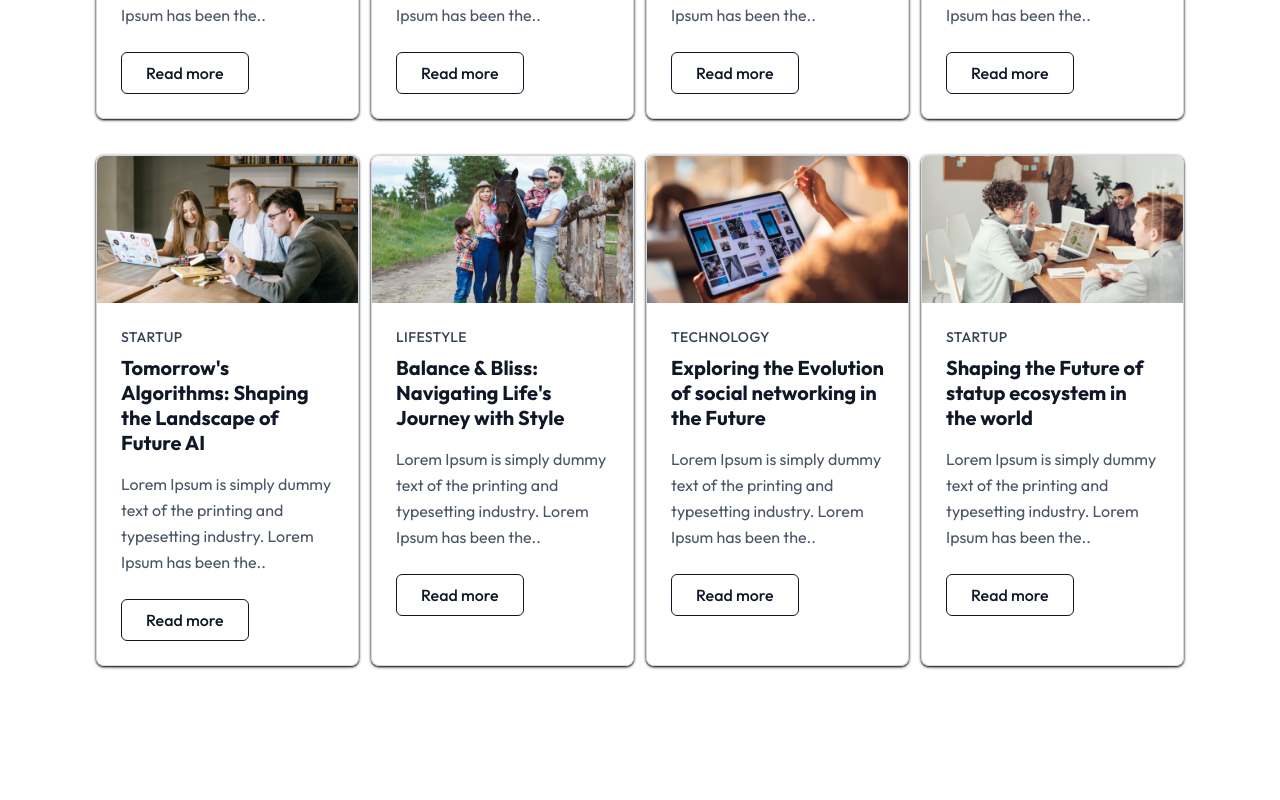
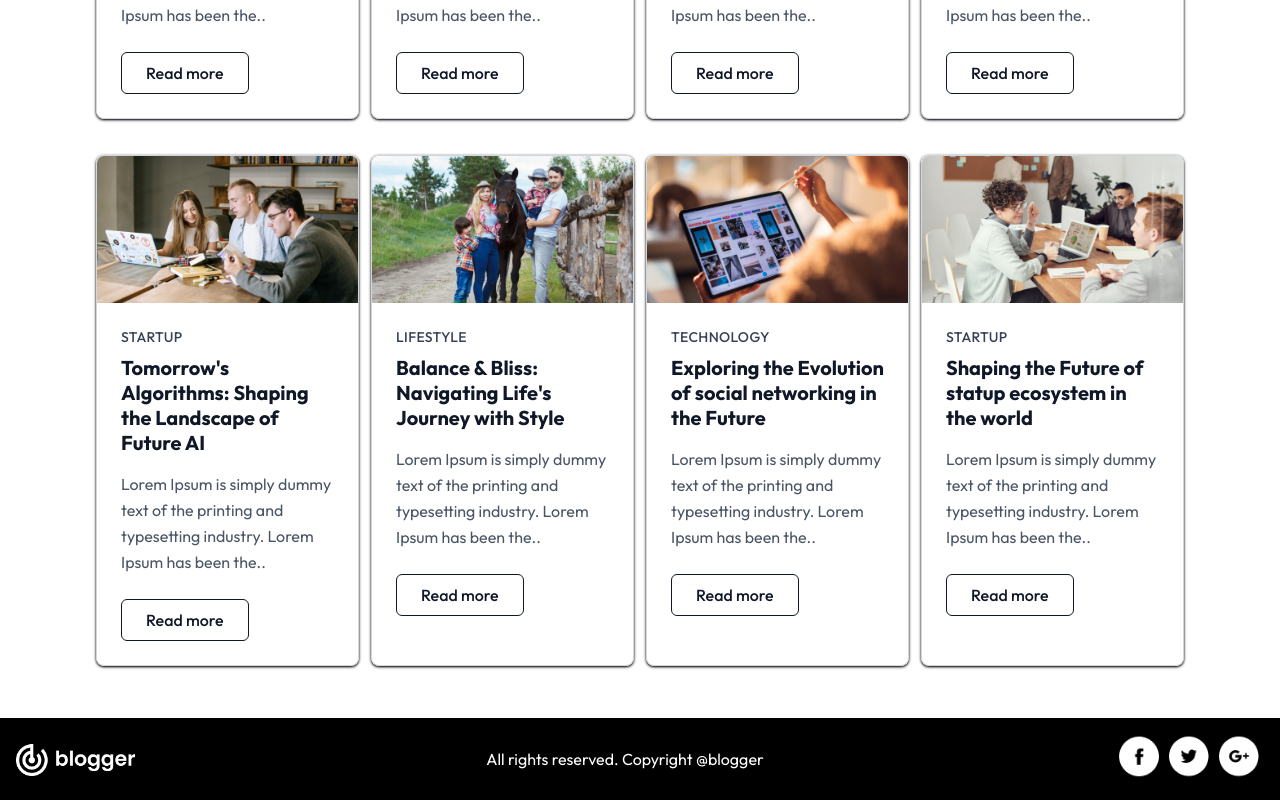
Before and after one commit to Thushan2002/blogg-next-js, a Next.js app in the folder blog-app/: page / in a window 1280 px wide. Shown: the part 1886-2686 px from the top of the page. Before the commit the page ends 2604 px from the top, so only its background shows below. Built offline with nearby package versions, Linux system fonts and the light colour scheme.

Commit message:
feat: footer section added

```diff
--- a/blog-app/app/page.js
+++ b/blog-app/app/page.js
@@ -1,12 +1,16 @@
 import BlogItem from "@/components/BlogItem";
 import { BlogList } from "@/components/BlogList";
+import Footer from "@/components/Footer";
 import Header from "@/components/Header";
 
 export default function Home() {
   return (
-    <div className="p-5 md:px-12 lg:px-24">
-      <Header />
-      <BlogList />
-    </div>
+    <>
+      <div className="p-5 md:px-12 lg:px-24">
+        <Header />
+        <BlogList />
+      </div>
+      <Footer />
+    </>
   );
 }
--- /dev/null
+++ b/blog-app/components/Footer.jsx
@@ -0,0 +1,19 @@
+import { assets } from "@/assets/assets";
+import Image from "next/image";
+import React from "react";
+
+const Footer = () => {
+  return (
+    <footer className="bg-black p-4 flex flex-col sm:flex-row sm:gap-4  justify-between items-center">
+      <Image src={assets.logo_light} alt="Logo" width={120} />
+      <p className="text-white">All rights reserved. Copyright @blogger</p>
+      <div className="flex items-center">
+        <Image src={assets.facebook_icon} alt="facebook_icon" width={50} />
+        <Image src={assets.twitter_icon} alt="twitter_icon" width={50} />
+        <Image src={assets.googleplus_icon} alt="googleplus_icon" width={50} />
+      </div>
+    </footer>
+  );
+};
+
+export default Footer;
```
